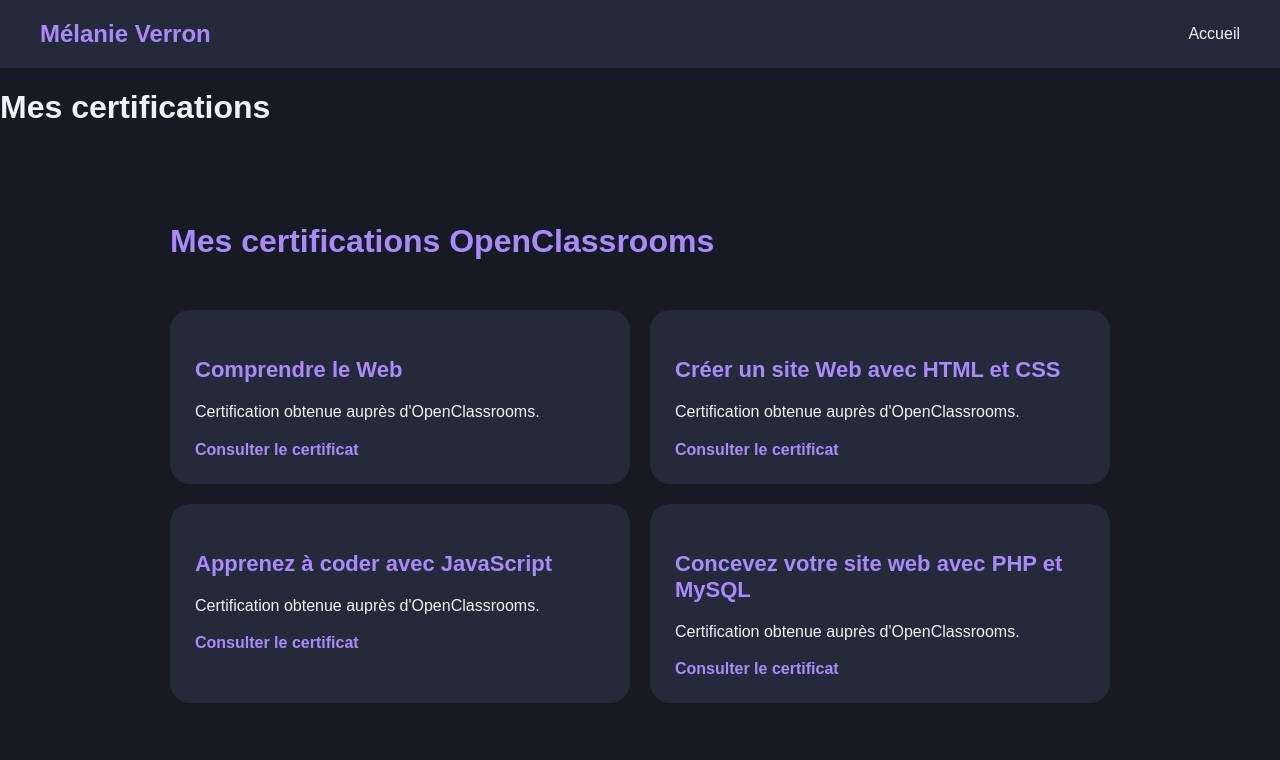
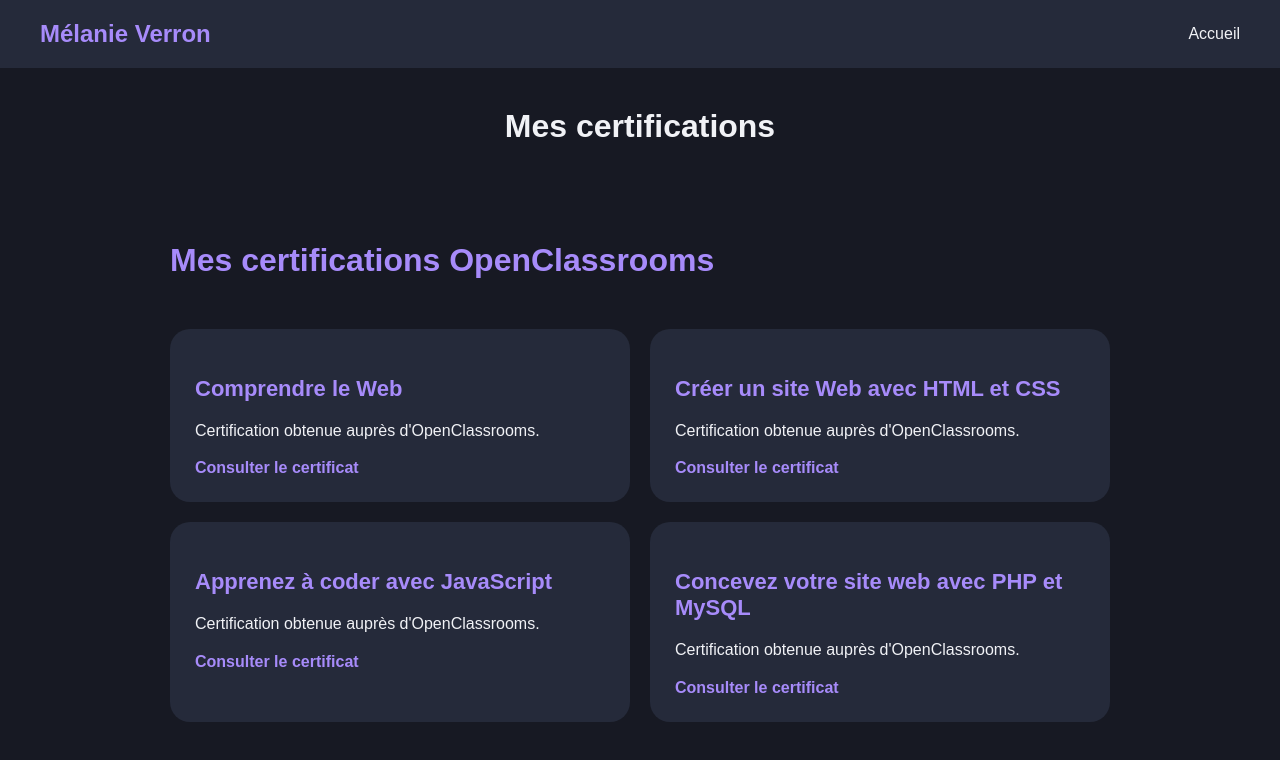
Before and after one commit to meverron/portfolio, a plain HTML site: page certifications.html in a window 1280 px wide. Drawn offline with Linux system fonts and the light colour scheme.

Commit message:
Add files via upload

```diff
--- a/style.css
+++ b/style.css
@@ -301,3 +301,8 @@ nav a:hover{
     z-index: 10;
     cursor: pointer;
 }
+
+main > h1 {
+    text-align: center;
+    margin: 40px 15px 0;
+}
```
